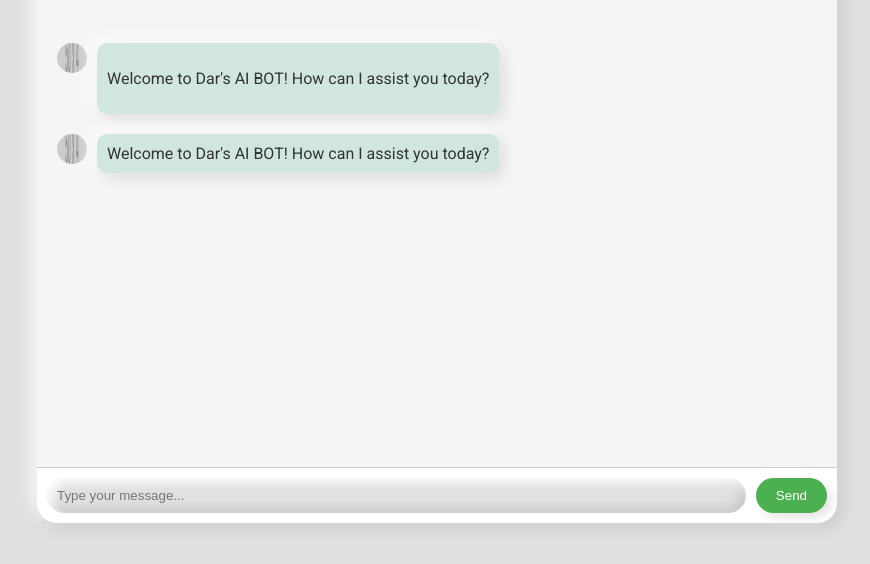
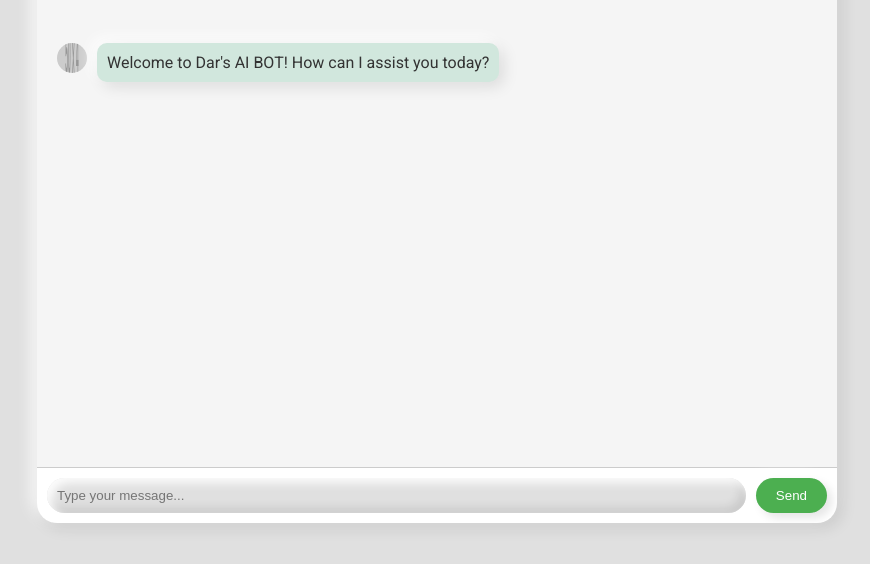
Before and after one commit to aijaz009/aitool, a plain HTML site: page index.html in a window 1280 px wide. Shown: the part 178-742 px from the top of the page, without its empty margins (203-1073 px from the left). Drawn offline with Linux system fonts and the light colour scheme; placeholder pictures from the web are drawn by us.

Commit message:
Update index.html

```diff
--- a/index.html
+++ b/index.html
@@ -18,14 +18,7 @@
             </div>
             <div class="chatbot-content">
                 <div class="chatbox" id="chatbox">
-                    <div class="message bot">
-                        <div class="avatar">
-                            <img src="https://via.placeholder.com/50/4CAF50/ffffff?text=Bot" alt="Bot Avatar">
-                        </div>
-                        <div class="content">
-                            <p>Welcome to Dar's AI BOT! How can I assist you today?</p>
-                        </div>
-                    </div>
+                    <!-- Initial bot message will be added dynamically -->
                 </div>
                 <div class="input-container">
                     <input type="text" id="userInput" placeholder="Type your message..." />
```
